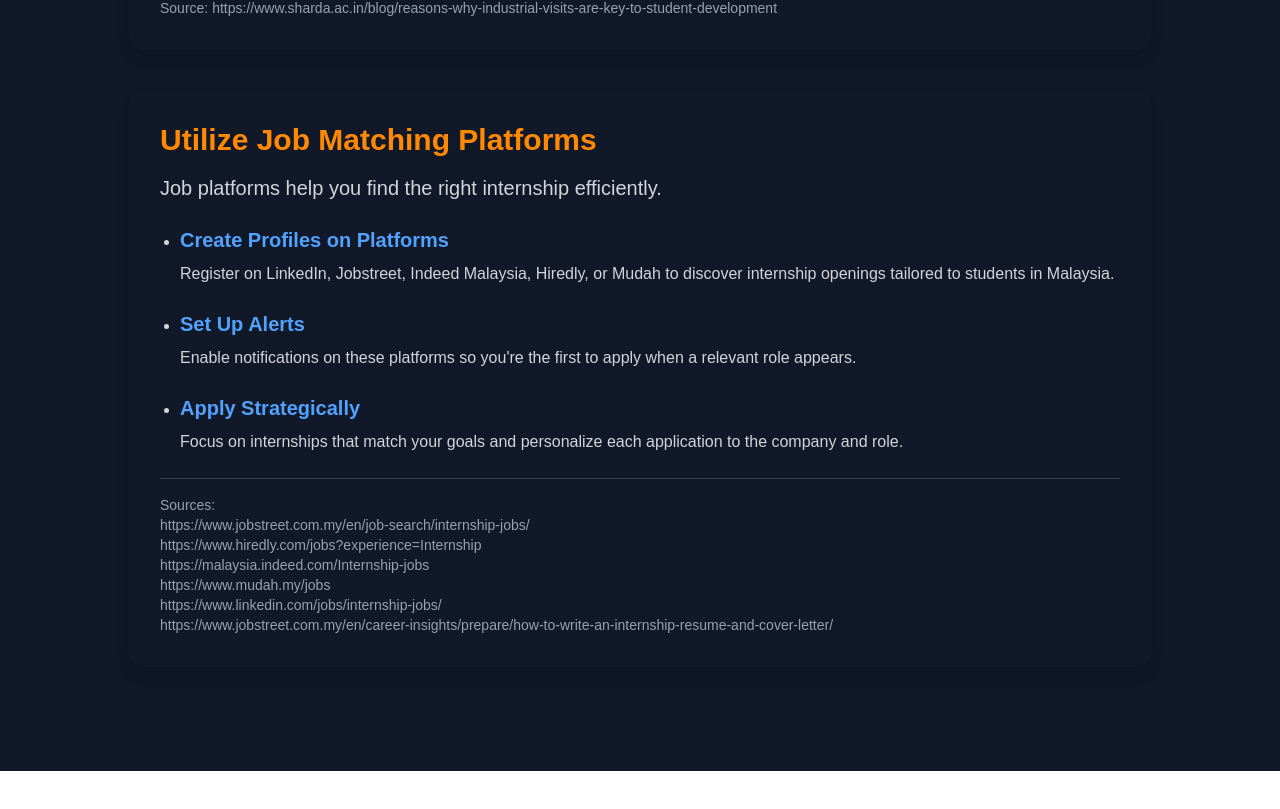
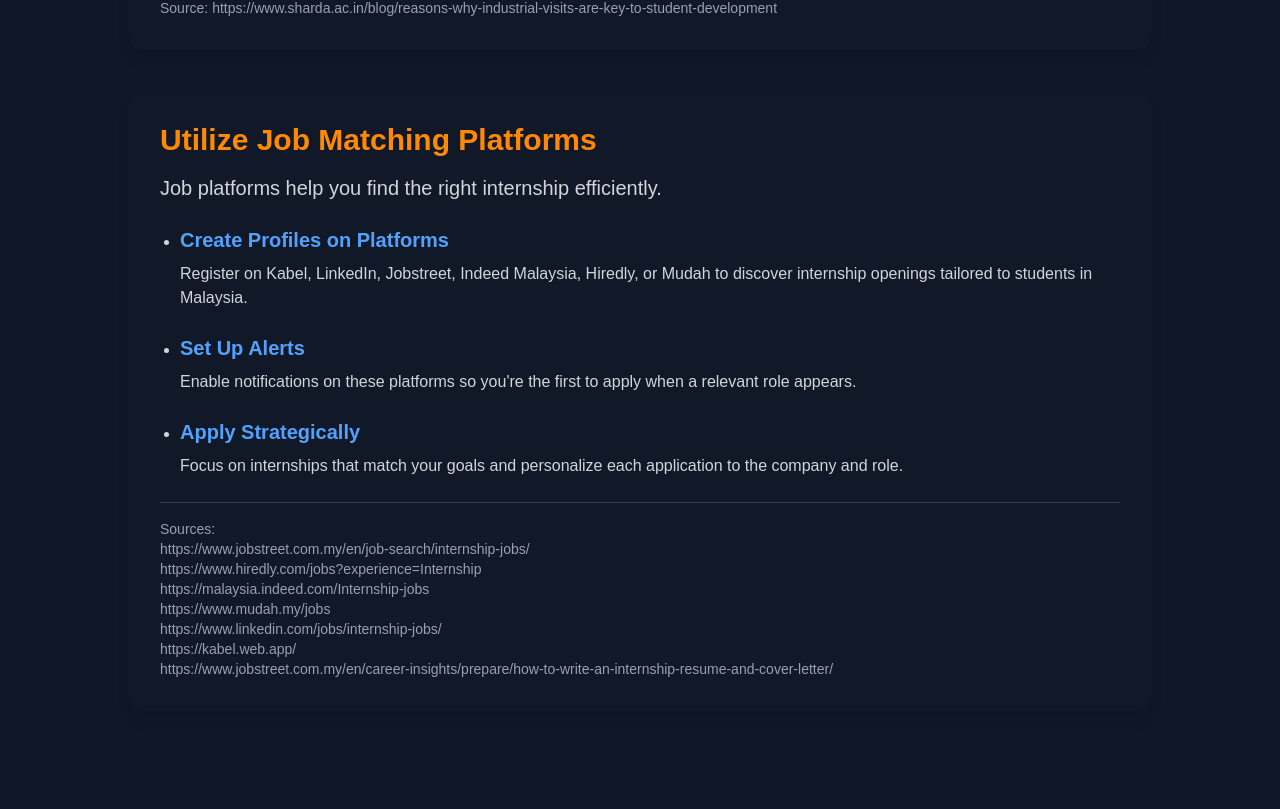
Before and after one commit to JohnnyRobs19/internshiplah, a Next.js app: page /general-advice in a window 1280 px wide. Shown: the part 2274-3083 px from the top of the page. Before the commit the page ends 3045 px from the top, so only its background shows below. Built offline with nearby package versions, Linux system fonts and the light colour scheme.

Commit message:
Update internship resource recommendations in GeneralAdvice component to include Kabel platform

```diff
--- a/app/components/GeneralAdvice/GeneralAdvice.tsx
+++ b/app/components/GeneralAdvice/GeneralAdvice.tsx
@@ -136,7 +136,7 @@ export default function GeneralAdvice() {
             <ul className="list-disc pl-5 space-y-6 mb-6">
               <li>
                 <h3 className="text-xl font-semibold text-blue-400 mb-2">Create Profiles on Platforms</h3>
-                <p className="mb-2">Register on LinkedIn, Jobstreet, Indeed Malaysia, Hiredly, or Mudah to discover internship openings tailored to students in Malaysia.</p>
+                <p className="mb-2">Register on Kabel, LinkedIn, Jobstreet, Indeed Malaysia, Hiredly, or Mudah to discover internship openings tailored to students in Malaysia.</p>
               </li>
 
               <li>
@@ -157,6 +157,7 @@ export default function GeneralAdvice() {
               <p className="text-sm text-gray-400">https://malaysia.indeed.com/Internship-jobs</p>
               <p className="text-sm text-gray-400">https://www.mudah.my/jobs</p>
               <p className="text-sm text-gray-400">https://www.linkedin.com/jobs/internship-jobs/</p>
+              <p className="text-sm text-gray-400">https://kabel.web.app/</p>
               <p className="text-sm text-gray-400">https://www.jobstreet.com.my/en/career-insights/prepare/how-to-write-an-internship-resume-and-cover-letter/</p>
             </div>
           </div>
```
